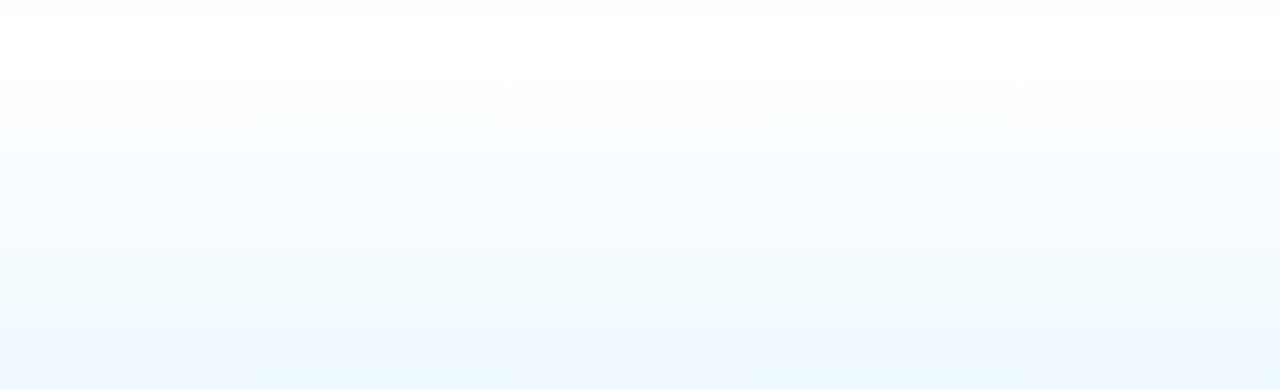
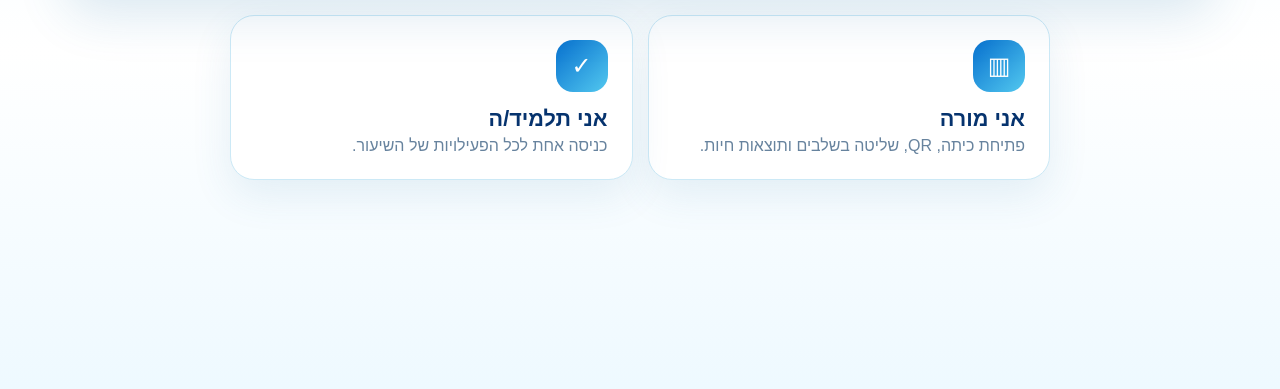
Before and after one commit to Baron17971/israel-world-live, a website: page index.html in a window 1280 px wide. Shown: the part 411-800 px from the top of the page. Drawn offline with Linux system fonts and the light colour scheme.

Commit message:
fix: load validated app v2 runtime

```diff
--- a/index.html
+++ b/index.html
@@ -1 +1 @@
-<!doctype html><html lang="he" dir="rtl"><head><meta charset="utf-8"><meta name="viewport" content="width=device-width,initial-scale=1"><title>ישראל משנה את העולם</title><link rel="stylesheet" href="/style.css"></head><body><div class="top"><div class="brand">ישראל משנה את העולם</div><div class="live">פעילות כיתתית חיה</div></div><main id="app"></main><div id="toast" class="toast"></div><script src="/app/01.js"></script><script src="/app/02.js"></script><script src="/app/03.js"></script><script src="/app/04.js"></script><script src="/app/05.js"></script><script src="/app/06.js"></script></body></html>
+<!doctype html><html lang="he" dir="rtl"><head><meta charset="utf-8"><meta name="viewport" content="width=device-width,initial-scale=1"><meta name="theme-color" content="#eefaff"><title>ישראל משנה את העולם</title><link rel="stylesheet" href="/style.css?v=20260916-2"></head><body><div class="top"><div class="brand">ישראל משנה את העולם</div><div class="live">פעילות כיתתית חיה</div></div><main id="app"></main><div id="toast" class="toast"></div><script src="/app-v2.js?v=20260916-2"></script></body></html>
```
